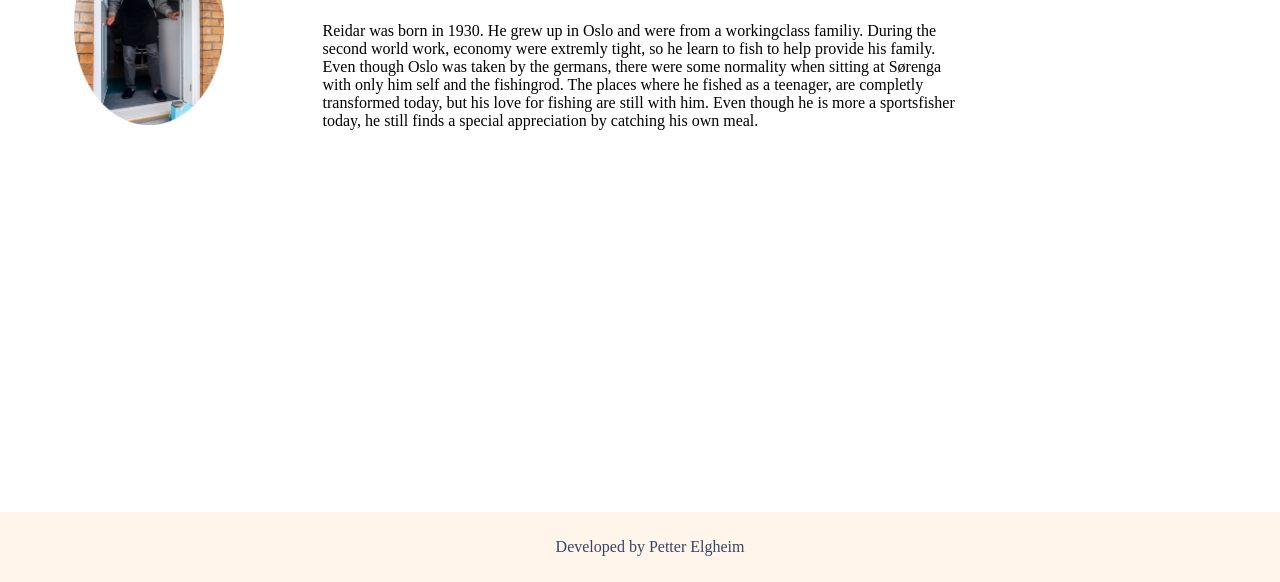
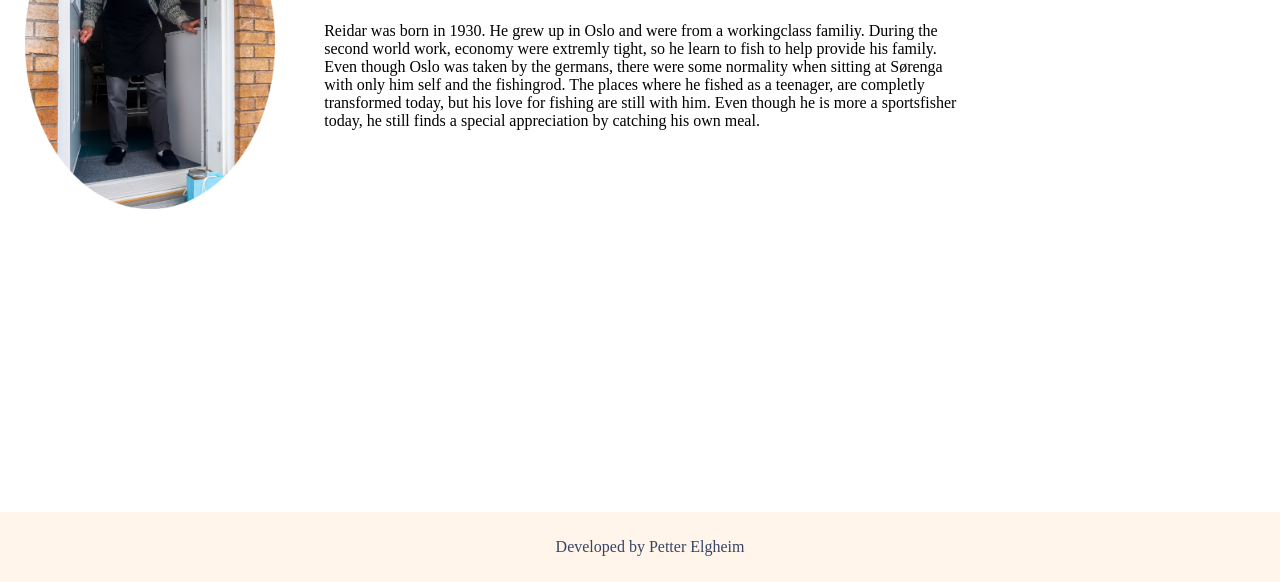
Before and after one commit to Elgheim/Reidar-The-Fisherman, a plain HTML site: page about.html in a window 1280 px wide. Shown: the part 218-800 px from the top of the page. Drawn offline with Linux system fonts and the light colour scheme.

Commit message:
Fixed size for about image

```diff
--- a/about.html
+++ b/about.html
@@ -16,7 +16,7 @@
   </nav>
 
   <div class="box2">
-    <div class="box3">
+    <div>
       <img class="seize60" src="images/reidar.png" alt="Picture of Reidar">
     </div>
     <div class="box3">
--- a/css/stylesheet.css
+++ b/css/stylesheet.css
@@ -103,7 +103,8 @@ nav a:hover{
 
 /* Justerer bildet på "about" */
 .seize60{
-  width: 150px;
+  display: flex;
+  max-width: 250px;
   height: auto;
 }
 
```
